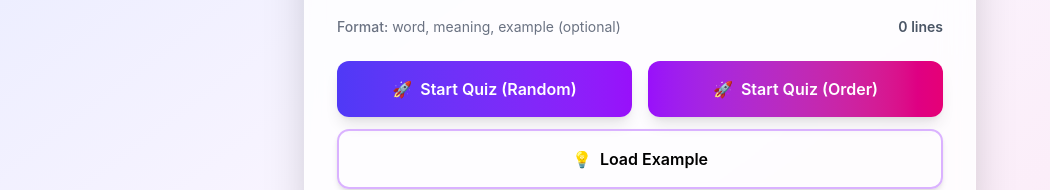
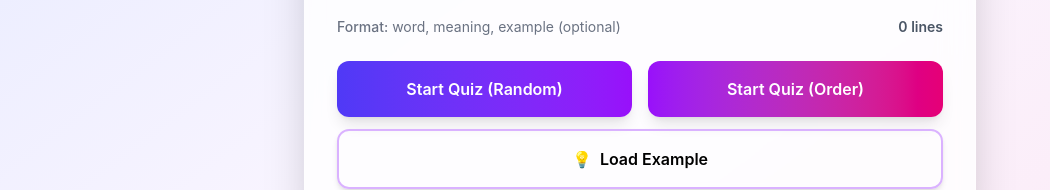
Before and after one commit to takumi34/quize-card, a React (Vite) app: page / in a window 1280 px wide. Shown: the part 486-676 px from the top of the page, without its empty margins (0-1050 px from the left). Built offline with nearby package versions, Linux system fonts and the light colour scheme.

Commit message:
Remove rocket emoji from Start Quiz buttons

```diff
--- a/src/components/CSVInputPage.tsx
+++ b/src/components/CSVInputPage.tsx
@@ -97,19 +97,13 @@ book,本,This is a good book.`;
                 onClick={() => handleParse(true)}
                 className="flex-1 bg-gradient-to-r from-indigo-600 to-purple-600 text-white px-6 sm:px-8 py-3 sm:py-4 rounded-xl font-semibold shadow-lg hover:shadow-xl hover:scale-105 transition-all duration-200 hover:from-indigo-700 hover:to-purple-700 text-sm sm:text-base"
               >
-                <span className="flex items-center justify-center gap-2">
-                  <span>{ICONS.ROCKET}</span>
-                  <span>Start Quiz (Random)</span>
-                </span>
+                Start Quiz (Random)
               </button>
               <button
                 onClick={() => handleParse(false)}
                 className="flex-1 bg-gradient-to-r from-purple-600 to-pink-600 text-white px-6 sm:px-8 py-3 sm:py-4 rounded-xl font-semibold shadow-lg hover:shadow-xl hover:scale-105 transition-all duration-200 hover:from-purple-700 hover:to-pink-700 text-sm sm:text-base"
               >
-                <span className="flex items-center justify-center gap-2">
-                  <span>{ICONS.ROCKET}</span>
-                  <span>Start Quiz (Order)</span>
-                </span>
+                Start Quiz (Order)
               </button>
             </div>
             <button
```
